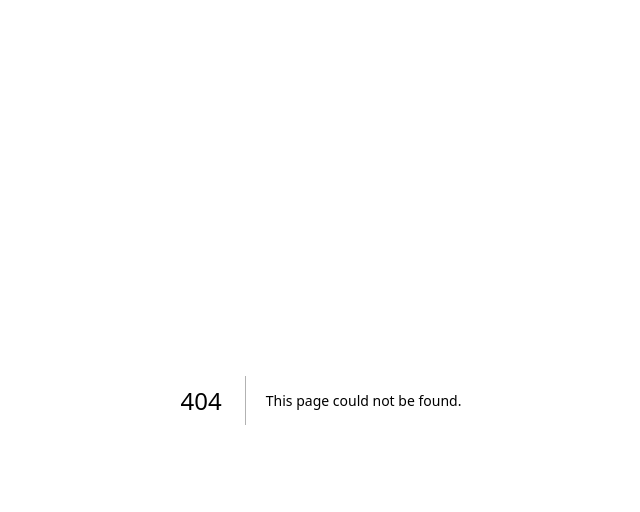
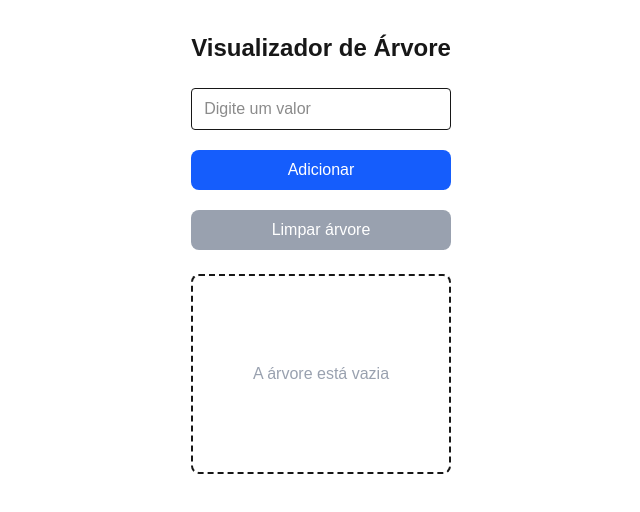
Before and after one commit to patrilucas59/visualizador-estrutura-de-dados, a Next.js app: page /arvore in a window 1280 px wide. Before the commit this address had no page. Shown: the top 512 px of the page, without its empty margins (319-959 px from the left). Built offline with nearby package versions, Linux system fonts and the light colour scheme.

Commit message:
feat: implementação de árvore binária de busca

```diff
--- /dev/null
+++ b/app/arvore/page.tsx
@@ -0,0 +1,96 @@
+'use client';
+
+import { useState } from "react";
+
+type NoTree = {
+  valor: number;
+  esquerda: NoTree | null;
+  direita: NoTree | null;
+};
+
+function inserir(no: NoTree | null, valor: number): NoTree {
+  if (no === null) {
+    return { valor, esquerda: null, direita: null };
+  }
+  if (valor < no.valor) {
+    return { ...no, esquerda: inserir(no.esquerda, valor) };
+  }
+  if (valor > no.valor) {
+    return { ...no, direita: inserir(no.direita, valor) };
+  }
+  return no;
+}
+
+function NoVisual({ no }: { no: NoTree | null }) {
+  if (no === null) return null;
+
+  return (
+    <div className="flex flex-col items-center">
+      <div className="bg-purple-500 text-white rounded-full w-12 h-12 flex items-center justify-center font-bold">
+        {no.valor}
+      </div>
+      {(no.esquerda || no.direita) && (
+        <div className="flex gap-8 mt-4">
+          <div className="flex flex-col items-center">
+            {no.esquerda ? <NoVisual no={no.esquerda} /> : <div className="w-12" />}
+          </div>
+          <div className="flex flex-col items-center">
+            {no.direita ? <NoVisual no={no.direita} /> : <div className="w-12" />}
+          </div>
+        </div>
+      )}
+    </div>
+  );
+}
+
+export default function ArvorePage() {
+  const [raiz, setRaiz] = useState<NoTree | null>(null);
+  const [valor, setValor] = useState("");
+
+  function adicionar() {
+    if (valor.trim() === "") return;
+    setRaiz(inserir(raiz, Number(valor)));
+    setValor("");
+  }
+
+  function limpar() {
+    setRaiz(null);
+  }
+
+  return (
+    <main className="p-8 max-w-2xl mx-auto">
+      <h1 className="text-2xl font-bold mb-6 text-center">Visualizador de Árvore</h1>
+
+      <div className="flex flex-col gap-5 mb-6">
+        <input
+          type="number"
+          value={valor}
+          onChange={(event) => setValor(event.target.value)}
+          className="border rounded px-3 py-2 flex-1"
+          placeholder="Digite um valor"
+        />
+        <button
+          onClick={adicionar}
+          className="bg-blue-600 hover:bg-blue-700 text-white px-4 py-2 rounded-lg font-medium transition-colors cursor-pointer"
+        >
+          Adicionar
+        </button>
+        <button
+          onClick={limpar}
+          disabled={raiz === null}
+          className="bg-red-600 hover:bg-red-700 disabled:bg-gray-400 disabled:cursor-not-allowed text-white px-4 py-2 rounded-lg font-medium transition-colors cursor-pointer"
+        >
+          Limpar árvore
+        </button>
+      </div>
+
+      <div className="flex justify-center border-2 border-dashed p-8 min-h-50 rounded-lg overflow-x-auto">
+        {raiz === null ? (
+          <p className="text-center text-gray-400 self-center">A árvore está vazia</p>
+        ) : (
+          <NoVisual no={raiz} />
+        )}
+      </div>
+    </main>
+  );
+}
--- a/app/layout.tsx
+++ b/app/layout.tsx
@@ -13,7 +13,7 @@ const geistMono = Geist_Mono({
 });
 
 export const metadata: Metadata = {
-  title: "Visualizador de Pilha",
+  title: "Visualizador de Dados",
   description: "Generated by create next app",
 };
 
--- a/app/pilha/page.tsx
+++ /dev/null
@@ -1,57 +0,0 @@
-'use client';
-
-import { useState } from "react";
-
-export default function PilhaPage() {
-  const [pilha, setPilha] = useState<number[]>([]);
-  const [valor, setValor] = useState('');
-
-  function empilhar() {
-    if (valor.trim() === '') return;
-    setPilha([...pilha, Number(valor)]);
-    setValor('');
-  }
-
-  function desempilhar() {
-    setPilha(pilha.slice(0, -1));
-  }
-
-  return (
-    <main className="p-8 max-w-md mx-auto">
-      <h1 className="text-2xl font-bold mb-6 text-center">Visualizar de Pilha</h1>
-
-      <div className='flex flex-col gap-5 mb-6'>
-        <input
-          type='number'
-          value={valor}
-          onChange={(event) => setValor(event.target.value)}
-          className='border rounded px-3 py-2 flex-1'
-          placeholder='Digite um valor'
-        />
-        <button
-          onClick={empilhar}
-          className='gap-2 bg-blue-600 hover:bg-blue-700 text-white px-4 py-2 rounded-lg font-medium transition-colors cursor-pointer'
-        >
-          Empilhar
-        </button>
-        <button
-          onClick={desempilhar}
-          className='gap-2 bg-red-600 hover:bg-red-700 disabled:bg-gray-400 disabled:cursor-not-allowed text-white px-4 py-2 rounded-lg font-medium transition-colors cursor-pointer'
-        >
-          Desempilhar
-        </button>
-      </div>
-
-      <div className="flex flex-col-reverse gap-2 border-2 border-dashed p-4 min-h-50 rounded-lg">
-        {pilha.length === 0 && (
-          <p className='text-center text-gray-400'>A pilha está vazia</p>
-        )}
-        {pilha.map((item, index) => (
-          <div key={index} className='bg-blue-500 text-white text-center py-3 rounded transition-all duration-300'>
-            {item}
-          </div>
-        ))}
-      </div>
-    </main>
-  )
-}
```
